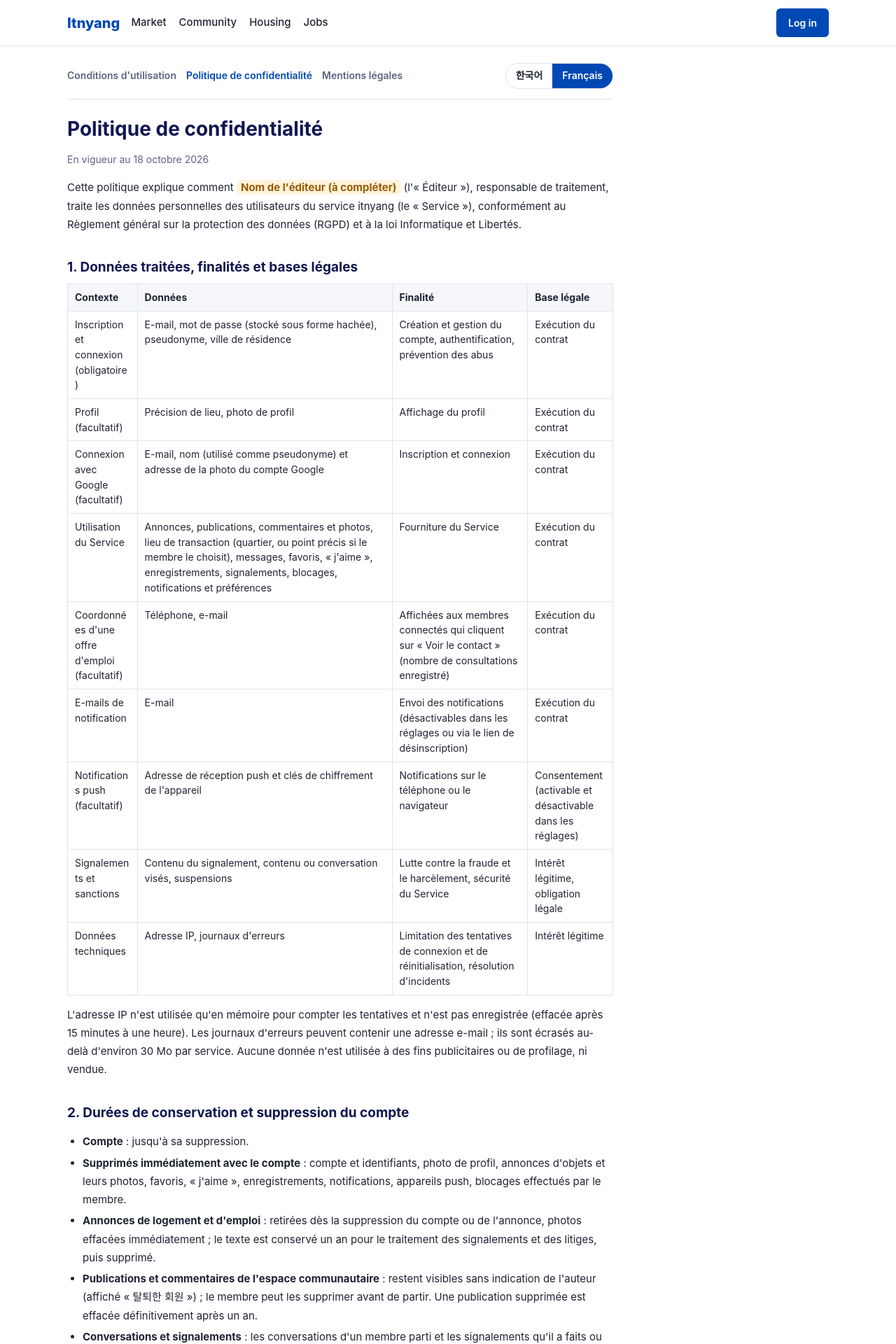
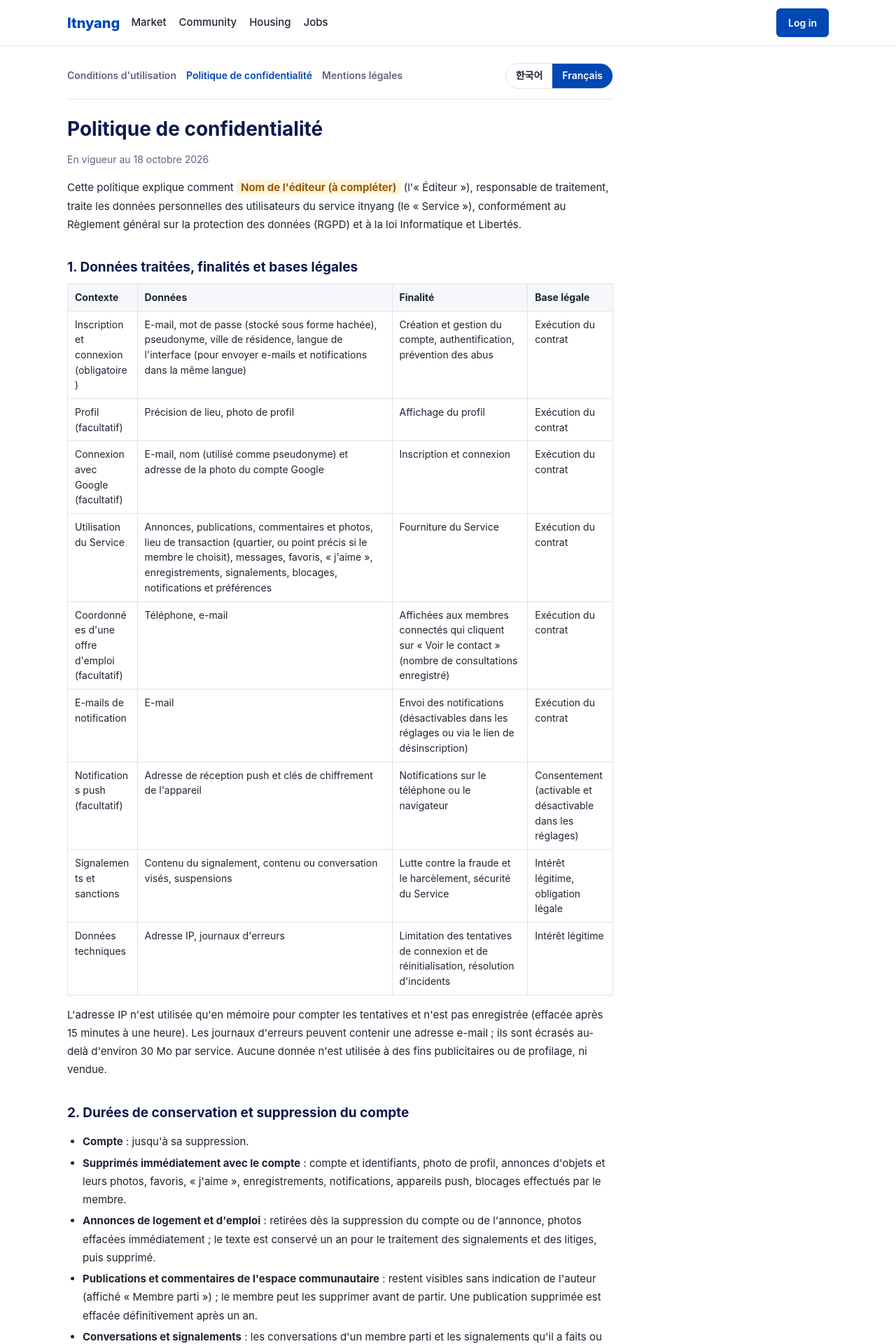
Before and after one commit to PfClaKr/sub_project, a Next.js app in the folder srcs/frontend/: page /privacy in a window 1280 px wide. Shown: the top 1920 px of the page at 70% size. Built offline with nearby package versions, Linux system fonts and the light colour scheme; no server answers.

Commit message:
docs(legal): the interface language among the data kept

```diff
--- a/srcs/frontend/components/legal/PrivacyFr.tsx
+++ b/srcs/frontend/components/legal/PrivacyFr.tsx
@@ -21,7 +21,7 @@ export function PrivacyFr() {
 						<tr><th>Contexte</th><th>Données</th><th>Finalité</th><th>Base légale</th></tr>
 					</thead>
 					<tbody>
-						<tr><td>Inscription et connexion (obligatoire)</td><td>E-mail, mot de passe (stocké sous forme hachée), pseudonyme, ville de résidence</td><td>Création et gestion du compte, authentification, prévention des abus</td><td>Exécution du contrat</td></tr>
+						<tr><td>Inscription et connexion (obligatoire)</td><td>E-mail, mot de passe (stocké sous forme hachée), pseudonyme, ville de résidence, langue de l&apos;interface (pour envoyer e-mails et notifications dans la même langue)</td><td>Création et gestion du compte, authentification, prévention des abus</td><td>Exécution du contrat</td></tr>
 						<tr><td>Profil (facultatif)</td><td>Précision de lieu, photo de profil</td><td>Affichage du profil</td><td>Exécution du contrat</td></tr>
 						<tr><td>Connexion avec Google (facultatif)</td><td>E-mail, nom (utilisé comme pseudonyme) et adresse de la photo du compte Google</td><td>Inscription et connexion</td><td>Exécution du contrat</td></tr>
 						<tr><td>Utilisation du Service</td><td>Annonces, publications, commentaires et photos, lieu de transaction (quartier, ou point précis si le membre le choisit), messages, favoris, « j&apos;aime », enregistrements, signalements, blocages, notifications et préférences</td><td>Fourniture du Service</td><td>Exécution du contrat</td></tr>
@@ -44,7 +44,7 @@ export function PrivacyFr() {
 				<li><strong>Compte</strong> : jusqu&apos;à sa suppression.</li>
 				<li><strong>Supprimés immédiatement avec le compte</strong> : compte et identifiants, photo de profil, annonces d&apos;objets et leurs photos, favoris, « j&apos;aime », enregistrements, notifications, appareils push, blocages effectués par le membre.</li>
 				<li><strong>Annonces de logement et d&apos;emploi</strong> : retirées dès la suppression du compte ou de l&apos;annonce, photos effacées immédiatement ; le texte est conservé {keep} pour le traitement des signalements et des litiges, puis supprimé.</li>
-				<li><strong>Publications et commentaires de l&apos;espace communautaire</strong> : restent visibles sans indication de l&apos;auteur (affiché « 탈퇴한 회원 ») ; le membre peut les supprimer avant de partir. Une publication supprimée est effacée définitivement après {keep}.</li>
+				<li><strong>Publications et commentaires de l&apos;espace communautaire</strong> : restent visibles sans indication de l&apos;auteur (affiché « Membre parti ») ; le membre peut les supprimer avant de partir. Une publication supprimée est effacée définitivement après {keep}.</li>
 				<li><strong>Conversations et signalements</strong> : les conversations d&apos;un membre parti et les signalements qu&apos;il a faits ou reçus sont conservés {keep} après la suppression du compte (litiges, fraudes), puis supprimés automatiquement ; l&apos;autre membre garde accès à la conversation pendant cette durée.</li>
 				<li><strong>Notifications</strong> : supprimées automatiquement après {NOTIFICATION_RETENTION.fr}.</li>
 				<li><strong>Lien de réinitialisation du mot de passe</strong> : valable une heure, à usage unique.</li>
--- a/srcs/frontend/components/legal/PrivacyKo.tsx
+++ b/srcs/frontend/components/legal/PrivacyKo.tsx
@@ -25,7 +25,7 @@ export function PrivacyKo() {
 						<tr><th>구분</th><th>항목</th><th>목적</th><th>처리 근거(GDPR)</th></tr>
 					</thead>
 					<tbody>
-						<tr><td>회원가입·로그인 (필수)</td><td>이메일, 비밀번호(단방향 암호화해 저장), 닉네임, 사는 곳(도시)</td><td>계정 생성과 관리, 본인 확인, 부정 이용 방지</td><td>계약 이행</td></tr>
+						<tr><td>회원가입·로그인 (필수)</td><td>이메일, 비밀번호(단방향 암호화해 저장), 닉네임, 사는 곳(도시), 화면 언어(메일과 푸시 알림을 같은 언어로 보내기 위해)</td><td>계정 생성과 관리, 본인 확인, 부정 이용 방지</td><td>계약 이행</td></tr>
 						<tr><td>프로필 (선택)</td><td>상세 지역, 프로필 사진</td><td>프로필 표시</td><td>계약 이행</td></tr>
 						<tr><td>Google로 가입 (선택)</td><td>Google 계정의 이메일, 이름(닉네임으로 사용), 프로필 사진 주소</td><td>가입과 로그인</td><td>계약 이행</td></tr>
 						<tr><td>서비스 이용</td><td>상품·글·댓글과 사진, 거래 위치(동네, 또는 회원이 고른 경우 정확한 위치), 채팅 메시지, 찜·공감·저장, 신고와 차단 기록, 알림과 알림 설정</td><td>서비스 제공</td><td>계약 이행</td></tr>
```
